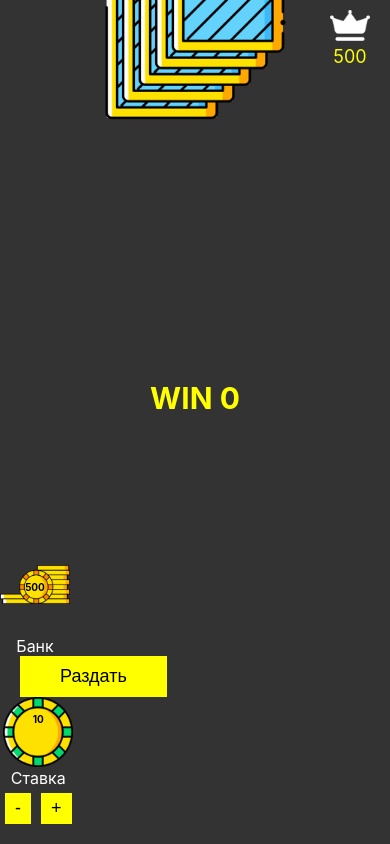
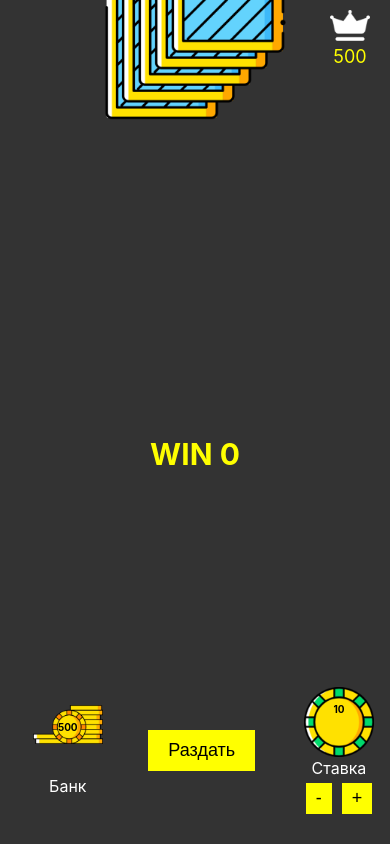
Before and after one commit to rcw108/simple-poker, a React (Create React App) app in the folder simple-poker/: page / in a window 390 px wide. Built offline with nearby package versions, Linux system fonts and the light colour scheme.

Commit message:
Mobile Design

```diff
--- a/simple-poker/src/components/PokerTable.css
+++ b/simple-poker/src/components/PokerTable.css
@@ -155,11 +155,23 @@
     cursor: pointer;
   }
 
-  @media (max-width: 600px) {
+/* Adjust layout for mobile screens */
+@media (max-width: 600px) {
     .controls {
-      flex-direction: column;
-      align-items: flex-start;
-      padding: 0px;
-      margin-bottom: 20px;
+        flex-direction: row;  /* Change to row to align items in a row */
+        justify-content: space-around;  /* Spread out controls evenly */
+        align-items: center;
+        width: 100%;
+        padding: 10px;
+        margin-bottom: 20px;
     }
-  }
+
+    .bank, .bet {
+        margin-bottom: 0;  /* Remove extra space between controls */
+    }
+
+    .deal-button {
+        margin: 0;  /* Remove extra margin */
+        padding: 10px 20px;  /* Reduce padding to fit mobile */
+    }
+}
--- a/simple-poker/src/components/PokerTable.js
+++ b/simple-poker/src/components/PokerTable.js
@@ -7,9 +7,8 @@
   const [bet, setBet] = useState(10);
   const [tableCards, setTableCards] = useState([]);
   const [userCards, setUserCards] = useState([]);
-  const [result, setResult] = useState(""); // For showing the "Flash" or other hand result
-  const [winnings, setWinnings] = useState(0); // Track winnings from the hand
-
+  const [result, setResult] = useState("");
+  const [winnings, setWinnings] = useState(0);
   // Casino win rate target: 15-20%
   const casinoBiasThreshold = 0.15; // 15% chance of user losing (adjustable)
 
@@ -98,31 +97,27 @@
   const dealCards = () => {
     if (bank < 10) {
       setResult("Out of Balance. Cannot deal.");
-      return; // Prevent dealing if bank balance is 0
+      return;
     }
 
-    // Shuffle the deck
     const shuffledDeck = shuffleArray([...allCards]);
 
-    // Deal 5 cards to the table and 2 cards to the user
+
     const tableCards = shuffledDeck.slice(0, 5);
     const userCards = shuffledDeck.slice(5, 7);
 
     setTableCards(tableCards);
     setUserCards(userCards);
 
-    // Combine all cards to evaluate the hand
     const allPlayerCards = [...tableCards, ...userCards];
     const { hand, bonus } = getBiasedHandRank(allPlayerCards);
 
-    // Update the result with the hand rank
     setResult(hand);
 
-    // Calculate winnings: subtract bet, add bonus
     const netChange = bonus - bet; // Bank will be adjusted by the bonus minus the bet
     setWinnings(bonus);
 
-    setBank(bank + netChange);  // Update bank with the new winnings
+    setBank(bank + netChange);
   };
 
   return (
```
